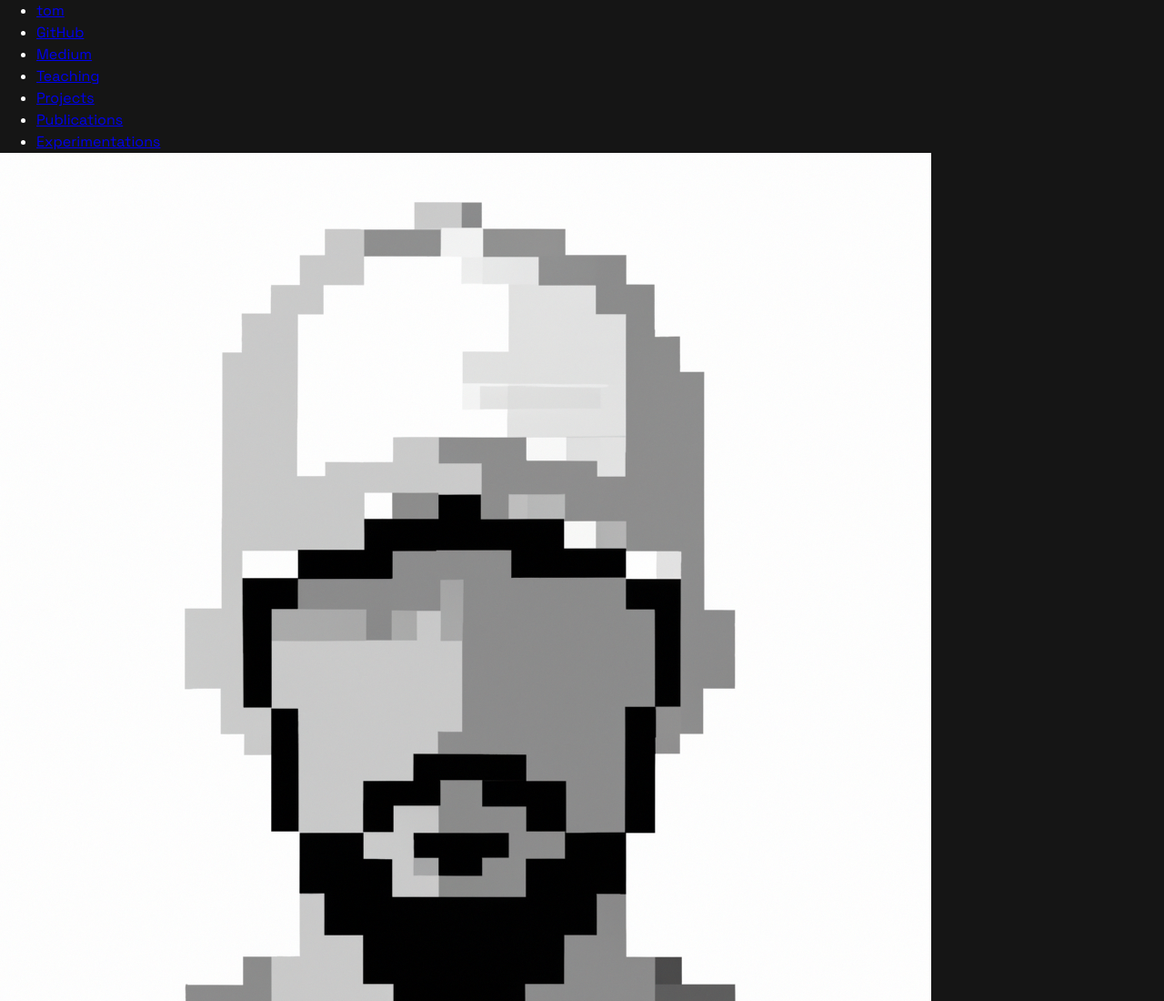
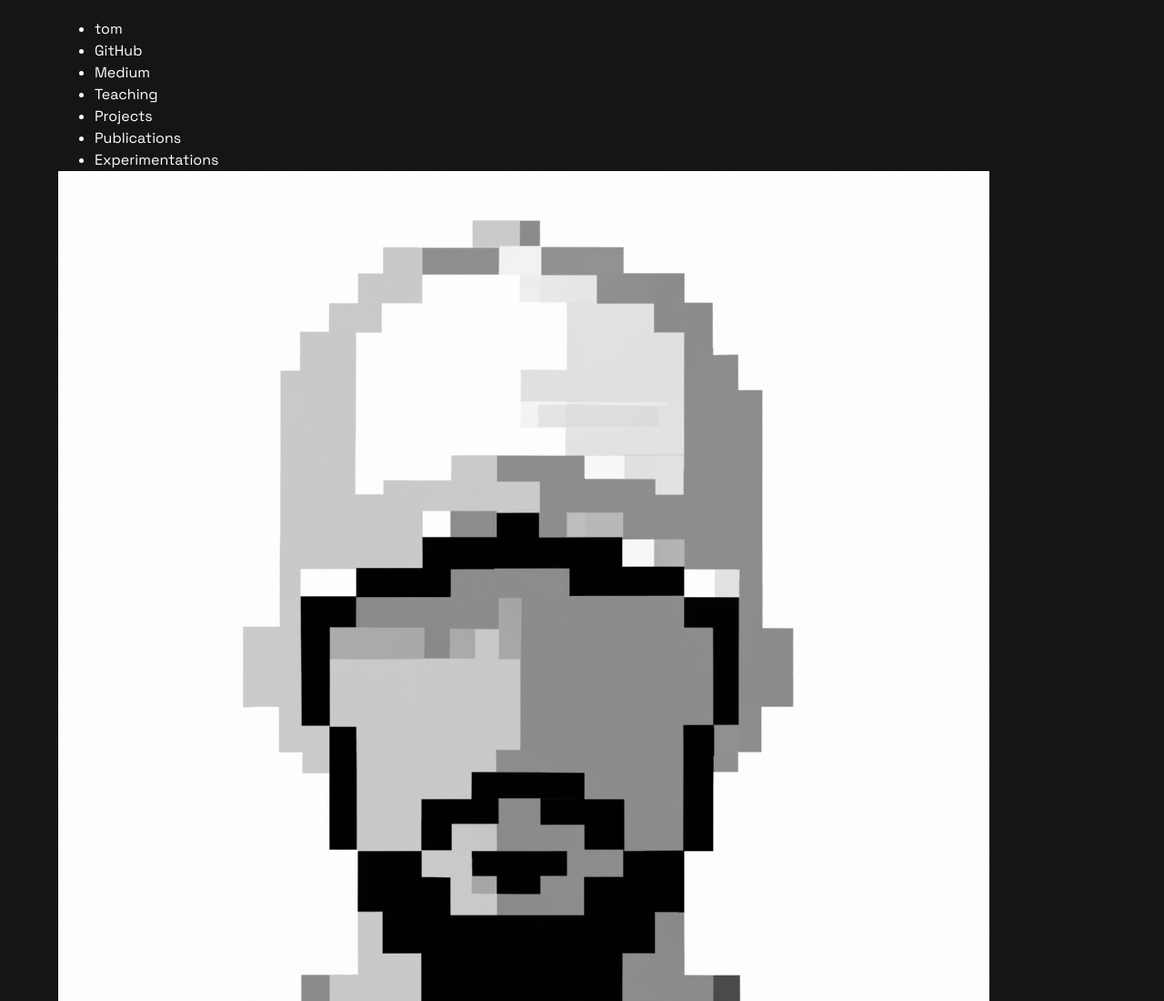
Before and after one commit to tdimnet/tdimnet.github.io, an Astro site: page / in a window 1280 px wide. Shown: the top 1100 px of the page at 91% size. Built offline with nearby package versions, Linux system fonts and the light colour scheme; Astro itself is replaced by a stand-in of ours.

Commit message:
Adding basic style

```diff
--- a/src/components/Header.astro
+++ b/src/components/Header.astro
@@ -25,3 +25,10 @@
         </li>
     </ul>
 </header>
+
+<style>
+    a {
+        color: var(--white);
+        text-decoration: none;
+    }
+</style>
--- a/src/layouts/BaseLayout.astro
+++ b/src/layouts/BaseLayout.astro
@@ -1,11 +1,13 @@
 ---
 import "../styles/normalize.css";
 import "../styles/reset.css";
+import "../styles/variables.css";
 
 import "@fontsource/pixelify-sans";
 import "@fontsource/space-grotesk";
 
 import Header from "../components/Header.astro";
+import Footer from "../components/Footer.astro"
 ---
 
 <html lang="en">
@@ -19,8 +21,11 @@ import Header from "../components/Header.astro";
     <title>Thomas Dimnet</title>
   </head>
   <body>
-    <Header />
-    <slot />
+    <div class="wrapper">
+      <Header />
+      <slot />
+      <Footer />
+    </div>
   </body>
 </html>
 
@@ -29,5 +34,13 @@ import Header from "../components/Header.astro";
     background-color: #151515;
     color: #fff;
     font-family: "Space Grotesk", sans-serif;
+    padding-top: 1.25rem;
+    padding-bottom: 1.25rem;
+  }
+
+  .wrapper {
+    width: 90%;
+    margin-left: auto;
+    margin-right: auto;
   }
 </style>
--- a/src/styles/variables.css
+++ b/src/styles/variables.css
@@ -0,0 +1,4 @@
+:root {
+    --cod-gray: #151515;
+    --white: #FFF;
+}
```
